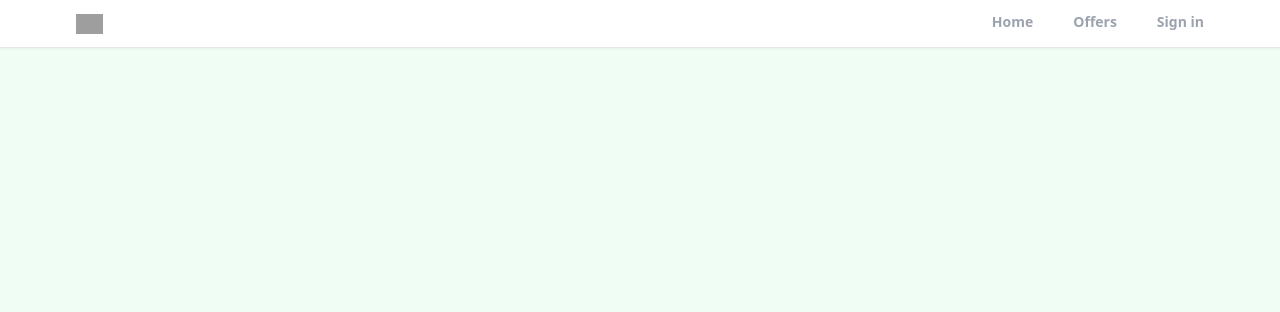
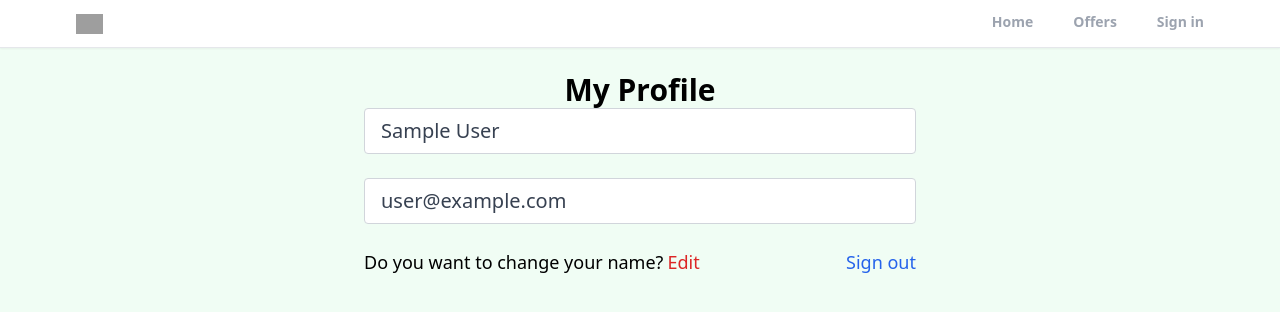
Before and after one commit to Tolu2312/Realtor-clone-app, a React (Create React App) app: page /profile in a window 1280 px wide. Shown: the top 312 px of the page. Built offline with nearby package versions, Linux system fonts and the light colour scheme; no server answers; sample sign-in values are in the browser's storage; grey boxes are pictures that could not be loaded.

Commit message:
create private route and custom hooks for protection of the profile page and add the loggout functionality

```diff
--- a/src/App.js
+++ b/src/App.js
@@ -3,6 +3,7 @@
 import Profile from "./pages/Profile";
 import SignIn from "./pages/SignIn";
 import SignUp from "./pages/SignUp";
+import PrivateRoute from "./components/PrivateRoute";
 import ForgotPassword from "./pages/ForgotPassword";
 import Offers from "./pages/Offers";
 import Header from "./components/Header";
@@ -16,7 +17,10 @@
       <Header />
       <Routes>
         <Route path="/" element={<Home />} />
+        <Route path="/profile" element={<PrivateRoute />}>
         <Route path="/profile" element={<Profile />} />
+        </Route>
+
         <Route path="/sign-in" element={<SignIn />} />
         <Route path="/sign-up" element={<SignUp />} />
         <Route path="/forgot-password" element={<ForgotPassword />} />
--- /dev/null
+++ b/src/components/PrivateRoute.jsx
@@ -0,0 +1,9 @@
+import { Outlet, Navigate } from 'react-router';
+import {useAuthStatus} from '../hooks/useAuthStatus';
+export default function PrivateRoute() {
+    const { loggedIn, checkingStatus } = useAuthStatus();
+    if(checkingStatus) {
+        return <h3>Loading...</h3>;
+    }
+  return loggedIn ? <Outlet /> : <Navigate to="/sign-in" />;
+}
--- /dev/null
+++ b/src/hooks/useAuthStatus.jsx
@@ -0,0 +1,19 @@
+import { useEffect, useState } from "react";
+import { getAuth, onAuthStateChanged } from "firebase/auth";
+
+export function useAuthStatus() {
+  const [loggedIn, setLoggedIn] = useState(false);
+  const [checkingStatus, setCheckingStatus] = useState(true);
+
+  useEffect(() => {
+    const auth = getAuth();
+    console.log(auth);
+    onAuthStateChanged(auth, (user) => {
+      if (user) {
+        setLoggedIn(true);
+      }
+      setCheckingStatus(false);
+    });
+  }, []);
+  return { loggedIn, checkingStatus };
+}
--- a/src/pages/Profile.jsx
+++ b/src/pages/Profile.jsx
@@ -1,9 +1,39 @@
-import React from 'react'
+import { getAuth } from "firebase/auth";
+import { useState } from "react";
+import { useNavigate } from "react-router-dom";
 
 export default function Profile() {
+  const auth = getAuth()
+  const navigate = useNavigate();
+  const [formData, setFormData] = useState({
+    name: auth.currentUser.displayName,
+    email: auth.currentUser.email,
+  });
+    const {name, email} = formData
+    function onLogout (){
+      auth.signOut()
+      navigate('/')
+    }
   return (
-    <div>
+    <>
+      <section className="max-w-6xl mx-auto flex justify-center items-center flex-col">
+        <h1 className='text-3xl text-center mt-6 font-bold'>My Profile</h1>
+        <div className="w-full md:w-[50%] mx-6 px-3">
+          <form>
+            {/* Name Input */}
 
-    </div>
+            <input type="text" id='name' value={name} disabled className="mb-6 w-full px-4 py-2 text-xl text-gray-700 bg-white border border-gray-300 rounded transition ease-in-out" />
+
+            {/* Email Input */}
+            <input type="email" id='email' value={email} disabled className="mb-6 w-full px-4 py-2 text-xl text-gray-700 bg-white border border-gray-300 rounded transition ease-in-out" />
+
+            <div className="flex justify-between whitespace-nowrap text-sm sm:text-lg mb-6">
+              <p className="flex items-center ">Do you want to change your name? <span className="text-red-600 hover:text-red-700 transition ease-in-out duration-200 ml-1 cursor-pointer">Edit</span></p>
+              <p onClick={onLogout} className="text-blue-600 hover:text-blue-800 transition duration-300 ease-in-out cursor-pointer">Sign out</p>
+            </div>
+          </form>
+        </div>
+      </section>
+    </>
   )
 }
```
